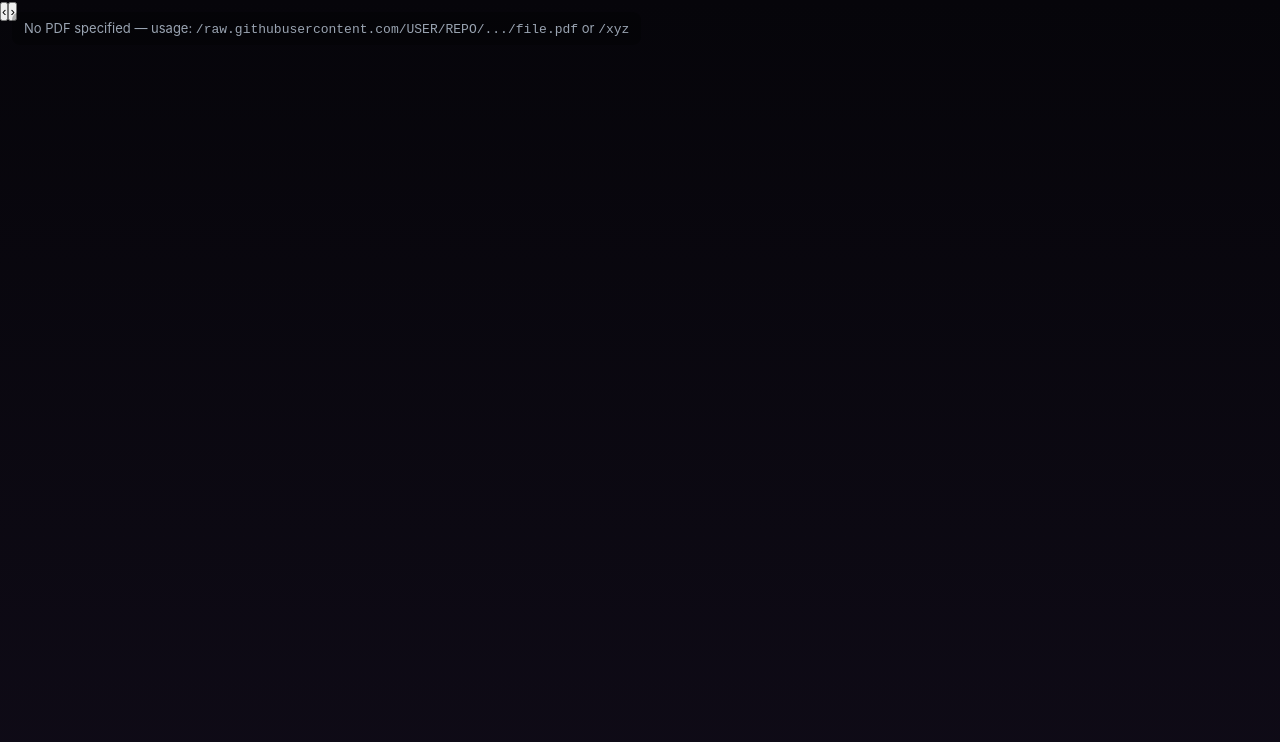
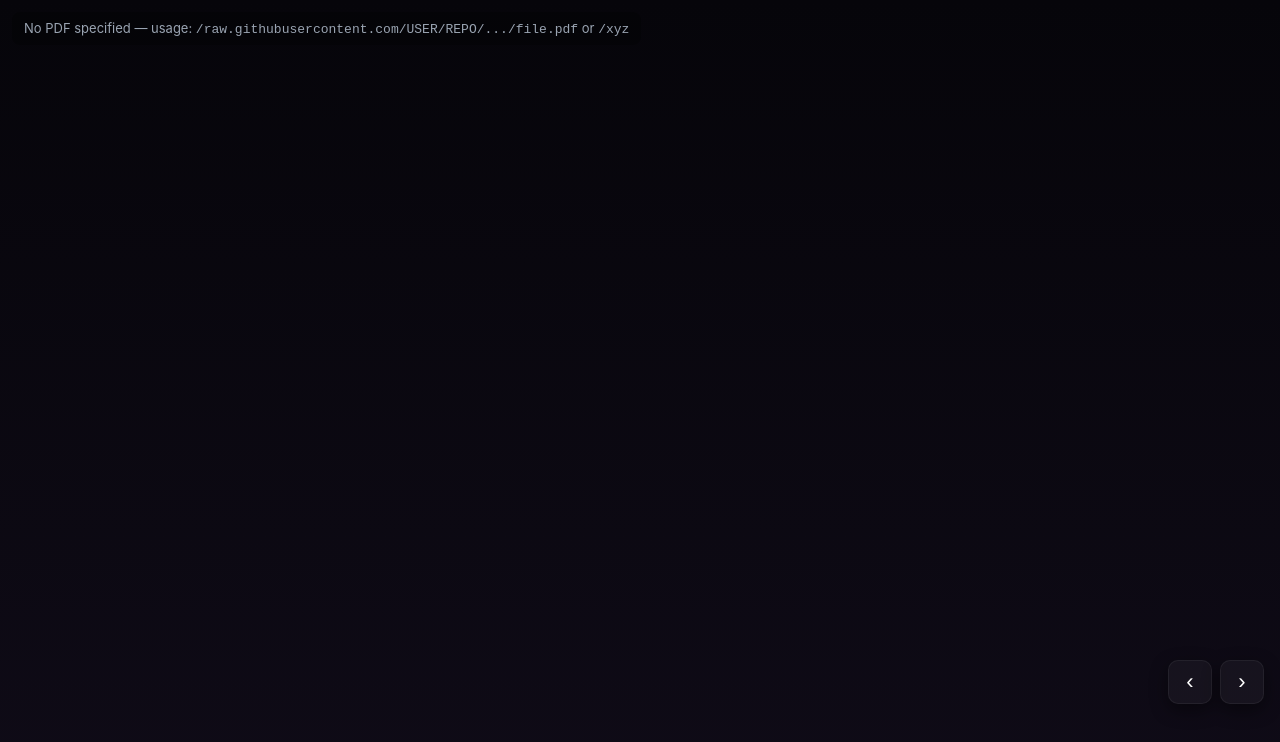
Before and after one commit to Shashidharak89/FILE-VIEWER, a React (Vite) app: page / in a window 1280 px wide. Shown: the top 742 px of the page. Built offline with nearby package versions, Linux system fonts and the light colour scheme.

Commit message:
arrow button

```diff
--- a/src/components/Viewer.jsx
+++ b/src/components/Viewer.jsx
@@ -49,11 +49,11 @@ export default function Viewer() {
   const [loadedOnce, setLoadedOnce] = useState(false);
   const [isMobilePortrait, setIsMobilePortrait] = useState(false);
 
-  // controls visibility
-  const [controlsVisible, setControlsVisible] = useState(false);
-  const hideTimerRef = useRef(null);
+  // controls visibility — always visible by default
+  const [controlsVisible, setControlsVisible] = useState(true);
 
   const adobeScriptId = useRef("adobe-viewer-script");
+  const adobeReadyListenerRef = useRef(null);
 
   // Build PDF url from current route
   useEffect(() => {
@@ -79,30 +79,19 @@ export default function Viewer() {
     };
   }, []);
 
-  // Show controls and reset hide timer
+  // Show controls (keeps them visible; no hide timer)
   const showControls = () => {
     setControlsVisible(true);
-    if (hideTimerRef.current) {
-      clearTimeout(hideTimerRef.current);
-    }
-    hideTimerRef.current = setTimeout(() => {
-      setControlsVisible(false);
-    }, 5000); // hide after 5s
   };
 
-  // listen for any pointerdown/touchstart/click to show controls
+  // listen for pointer to ensure controls reappear if someone hides them via CSS or other means
   useEffect(() => {
     const onPointer = () => showControls();
     document.addEventListener("pointerdown", onPointer);
     document.addEventListener("touchstart", onPointer, { passive: true });
-    // show initially once user interacts
     return () => {
       document.removeEventListener("pointerdown", onPointer);
       document.removeEventListener("touchstart", onPointer);
-      if (hideTimerRef.current) {
-        clearTimeout(hideTimerRef.current);
-        hideTimerRef.current = null;
-      }
     };
   }, []);
 
@@ -110,14 +99,11 @@ export default function Viewer() {
   const getAdobePages = () => {
     const container = document.getElementById("adobe-pdf-view");
     if (!container) return [];
-    // common Adobe class for pages is .page — fallback to other patterns if needed
     const inlineView = container.querySelector(".adobe-dc-view");
     if (inlineView) {
-      // try different selectors inside inline view
       const pages = inlineView.querySelectorAll(".page, .documentPage, .Page");
       return Array.from(pages);
     }
-    // fallback: search at container level
     const pages2 = container.querySelectorAll(".page, .documentPage, .Page");
     return Array.from(pages2);
   };
@@ -184,7 +170,9 @@ export default function Viewer() {
     const divId = "adobe-pdf-view";
 
     const renderAdobe = () => {
+      // Adobe SDK may not have loaded yet; wait and retry a bit if not present
       if (!window.AdobeDC) {
+        // try again shortly
         setTimeout(renderAdobe, 250);
         return;
       }
@@ -195,7 +183,9 @@ export default function Viewer() {
         setLoading(false);
         return;
       }
-      container.innerHTML = ""; // clear for re-render
+
+      // clear previous content (if any)
+      container.innerHTML = "";
 
       try {
         const adobeDCView = new window.AdobeDC.View({
@@ -230,7 +220,6 @@ export default function Viewer() {
             return;
           }
 
-          // prefer inline view
           const inlineView = containerEl.querySelector(".adobe-dc-view");
           const iframe = containerEl.querySelector("iframe");
 
@@ -268,26 +257,56 @@ export default function Viewer() {
       }
     };
 
-    // load script once
+    // Ensure script is loaded and hook into adobe_dc_view_sdk.ready if available
+    const attachScriptAndRender = () => {
+      // If the global ready event exists later, we'll register a listener — keep track so we can cleanup.
+      const onReady = () => {
+        renderAdobe();
+      };
+      adobeReadyListenerRef.current = onReady;
+
       if (!document.getElementById(adobeScriptId.current)) {
         const s = document.createElement("script");
         s.id = adobeScriptId.current;
         s.src = "https://acrobatservices.adobe.com/view-sdk/viewer.js";
         s.async = true;
-      s.onload = renderAdobe;
+        s.onload = () => {
+          // Adobe sample uses adobe_dc_view_sdk.ready event; register and also call render as fallback
+          if (typeof document !== "undefined") {
+            document.addEventListener("adobe_dc_view_sdk.ready", onReady, { once: true });
+          }
+          // call render in case SDK is ready immediately
+          renderAdobe();
+        };
         s.onerror = () => {
           setError("Failed to load Adobe viewer script.");
           setLoading(false);
         };
         document.body.appendChild(s);
       } else {
+        // script already present — register ready listener (if needed) and call render
+        if (typeof document !== "undefined") {
+          document.addEventListener("adobe_dc_view_sdk.ready", onReady, { once: true });
+        }
         renderAdobe();
       }
+    };
+
+    attachScriptAndRender();
 
     // cleanup
     return () => {
       const container = document.getElementById(divId);
       if (container) container.innerHTML = "";
+      // remove adobe ready listener if still present
+      if (adobeReadyListenerRef.current && typeof document !== "undefined") {
+        try {
+          document.removeEventListener("adobe_dc_view_sdk.ready", adobeReadyListenerRef.current);
+        } catch (e) {
+          // ignore
+        }
+        adobeReadyListenerRef.current = null;
+      }
     };
   }, [pdfUrl, isMobilePortrait]);
 
@@ -307,7 +326,7 @@ export default function Viewer() {
         )}
       </div>
 
-      {/* Floating Prev/Next controls (appear on touch/click, hide after 5s) */}
+      {/* Floating Prev/Next controls (always visible) */}
       <div className={`viewer-floating-controls ${controlsVisible ? "visible" : "hidden"}`} aria-hidden={!controlsVisible}>
         <button className="float-btn prev-btn" onClick={onPrev} aria-label="Previous page">‹</button>
         <button className="float-btn next-btn" onClick={onNext} aria-label="Next page">›</button>
--- a/src/components/styles/Viewer.css
+++ b/src/components/styles/Viewer.css
@@ -260,3 +260,80 @@
     height: auto;
   }
 }
+/* Floating prev/next controls */
+.viewer-floating-controls {
+  position: fixed;
+  right: 16px;
+  bottom: 96px;
+  z-index: 1300;
+  display: flex;
+  gap: 8px;
+  align-items: center;
+  pointer-events: auto;
+  transition: opacity 0.18s ease, transform 0.18s ease;
+}
+
+.viewer-floating-controls.hidden {
+  opacity: 0;
+  transform: translateY(8px);
+  pointer-events: none;
+}
+
+.viewer-floating-controls.visible {
+  opacity: 1;
+  transform: translateY(0);
+}
+
+.float-btn {
+  width: 44px;
+  height: 44px;
+  display: inline-flex;
+  align-items: center;
+  justify-content: center;
+  border-radius: 10px;
+  background: rgba(255,255,255,0.04);
+  color: var(--white);
+  border: 1px solid rgba(255,255,255,0.06);
+  font-size: 22px;
+  cursor: pointer;
+  box-shadow: 0 6px 18px rgba(0,0,0,0.45);
+}
+/* Floating prev/next controls */
+.viewer-floating-controls {
+  position: fixed;
+  right: 16px;
+  bottom: 96px;
+  z-index: 1300;
+  display: flex;
+  gap: 8px;
+  align-items: center;
+  pointer-events: auto;
+  transition: opacity 0.18s ease, transform 0.18s;
+}
+
+/* Keep visible by default — hidden class still supported if you want to toggle via code */
+.viewer-floating-controls.hidden {
+  opacity: 0;
+  transform: translateY(8px);
+  pointer-events: none;
+}
+
+.viewer-floating-controls.visible {
+  opacity: 1;
+  transform: translateY(0);
+}
+
+.float-btn {
+  width: 44px;
+  height: 44px;
+  display: inline-flex;
+  align-items: center;
+  justify-content: center;
+  border-radius: 10px;
+  background: rgba(255,255,255,0.04);
+  color: var(--white);
+  border: 1px solid rgba(255,255,255,0.06);
+  font-size: 22px;
+  cursor: pointer;
+  box-shadow: 0 6px 18px rgba(0,0,0,0.45);
+}
```
Lines whose indentation alone changed are shown as unchanged.
